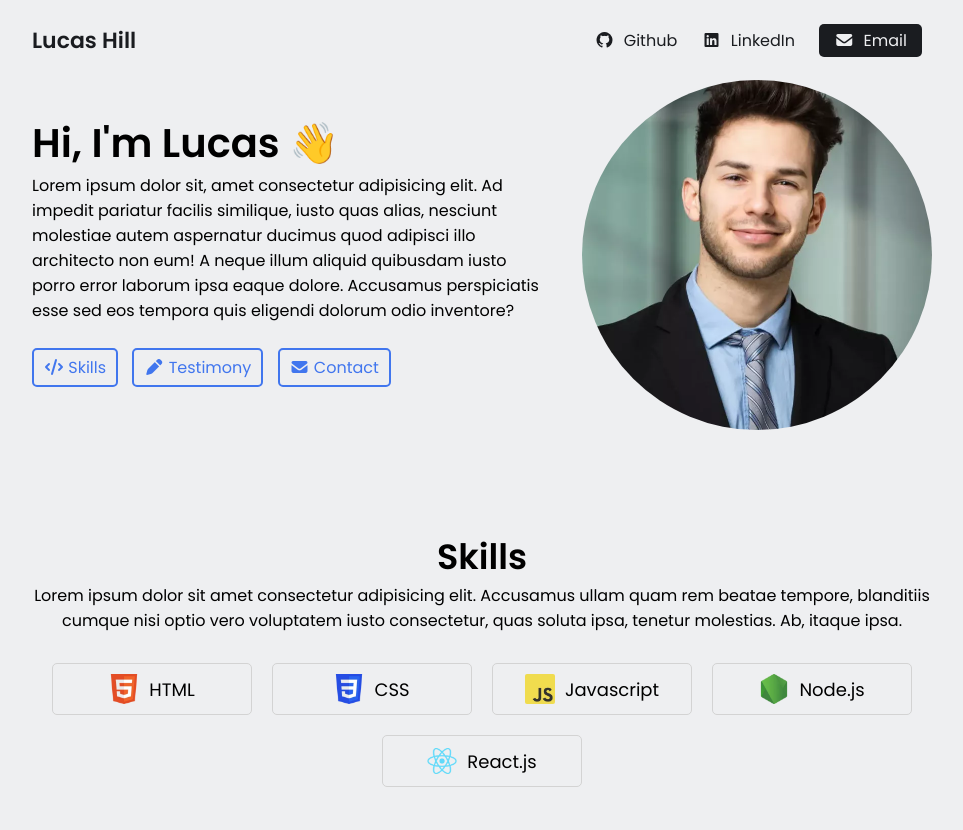
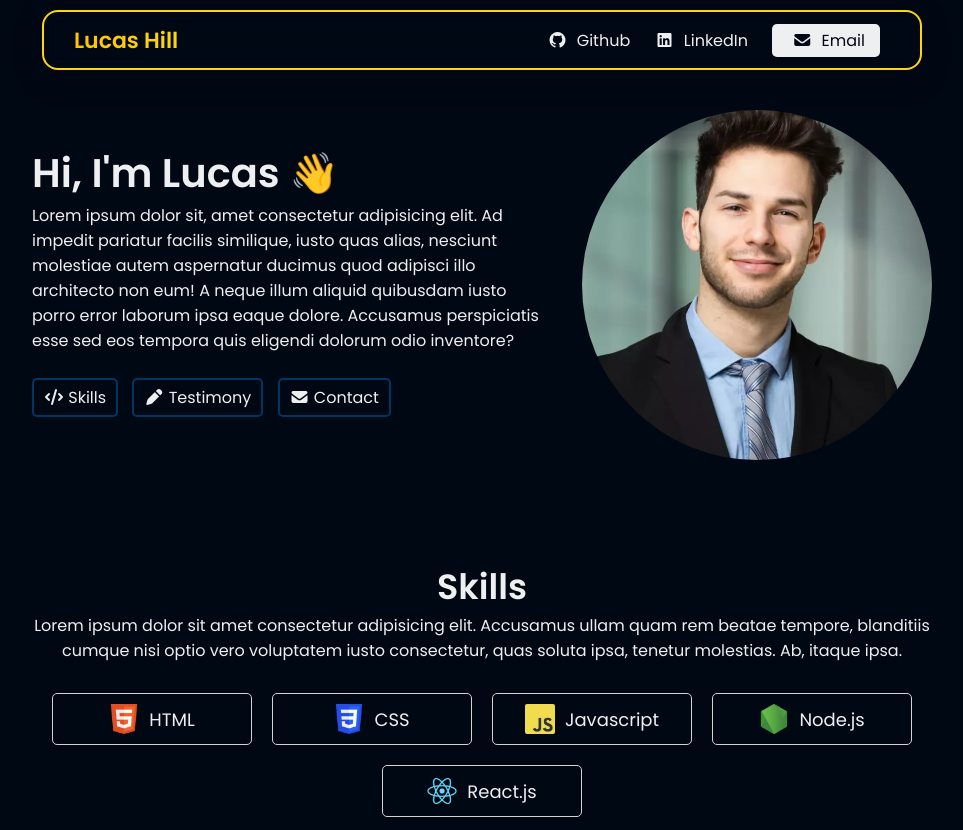
Before and after one commit to lucashill-dev/portfolio-website, a plain HTML site: page index.html in a window 1280 px wide. Shown: the top 830 px of the page, without its empty margins (158-1121 px from the left). Drawn offline with Linux system fonts and the light colour scheme.

Commit message:
Updated Color pallete and added frosted sticky Navbar.

```diff
--- a/index.html
+++ b/index.html
@@ -21,12 +21,12 @@
             <a href="/">Lucas Hill</a>
         </div>
         <div class="right">
-            <a href="http://github.com" target="_blank" rel="noopener noreferrer">
+            <a href="http://github.com/lucashill-dev" target="_blank" rel="noopener noreferrer">
                 <i class="fa-brands fa-github"></i>
                 <span>Github</span>
             </a>
 
-            <a href="http://linkedin.com" target="_blank" rel="noopener noreferrer">
+            <a href="http://linkedin.com/in/lucashill-dev" target="_blank" rel="noopener noreferrer">
                 <i class="fa-brands fa-linkedin"></i>
                 <span>LinkedIn</span>
             </a>
--- a/styles.css
+++ b/styles.css
@@ -1,13 +1,14 @@
 :root {
-    --text-color: #1a1c20;
-    --link-color: #4176ee;
-    --background-color: #eeeff1;
+    --text-color: #eeeff1;
+    --link-color: #003566;
+    --background-color: #000814;
 }
 
 * {
     margin: 0;
     padding: 0;
     box-sizing: border-box;
+    color: var(--text-color);
 }
 
 html {
@@ -28,21 +29,39 @@ a {
 
 /* NAVBAR */
 nav {
+    position: sticky;
+    top: 10px;
+    z-index: 1000;
     display: flex;
     justify-content: space-between;
     align-items: center;
-    padding: 0 50px;
-    height: 80px;
+    padding: 0 30px;
+    max-width: 88%;
+    margin: 0 auto 50px;
+    height: 60px;
+
+    background-color: rgba(0, 0, 0, 0);
+    backdrop-filter: blur(8px);
+    -webkit-backdrop-filter: blur(8px);
+
+    border-radius: 16px;
+    box-shadow: 0 8px 32px rgba(0, 0, 0, 0.2);
+    border: 2px solid #FFD60A;
 }
 
+
 nav .left a {
-    color: var(--text-color);
+    color: rgba(0, 0, 0, 0);
+    background-clip: text;
+    background: linear-gradient(to right, #FFC300, #FFD60A);
+    -webkit-background-clip: text;
+    -webkit-text-fill-color: transparent;
     font-size: 22px;
     font-weight: 600;
 }
 
-nav .right a {
-    color: var(--text-color);
+nav .right a{
+    color: var(--background-color);
     margin: 0 10px;
 }
 
@@ -54,6 +73,11 @@ nav .right a:last-child {
 }
 
 nav .right a span {
+    margin-left: 5px;
+}
+
+nav .right a:last-child span, nav .right a:last-child i {
+    color: var(--background-color);
     margin-left: 5px;
 }
 
@@ -289,7 +313,7 @@ input, textarea {
         font-size: 22px;
     }
 
-    nav .right a:last-child {
+    nav .right a:last-child, nav .right a:last-child i  {
         color: var(--text-color);
         background: transparent;
         padding: 0px;
```
